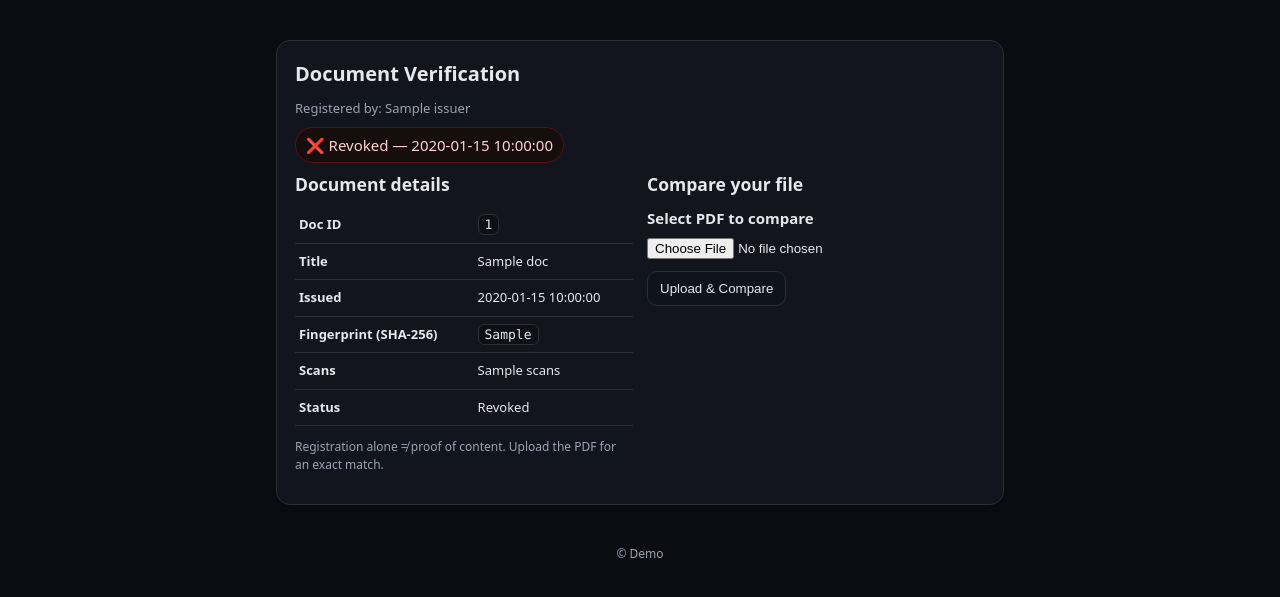
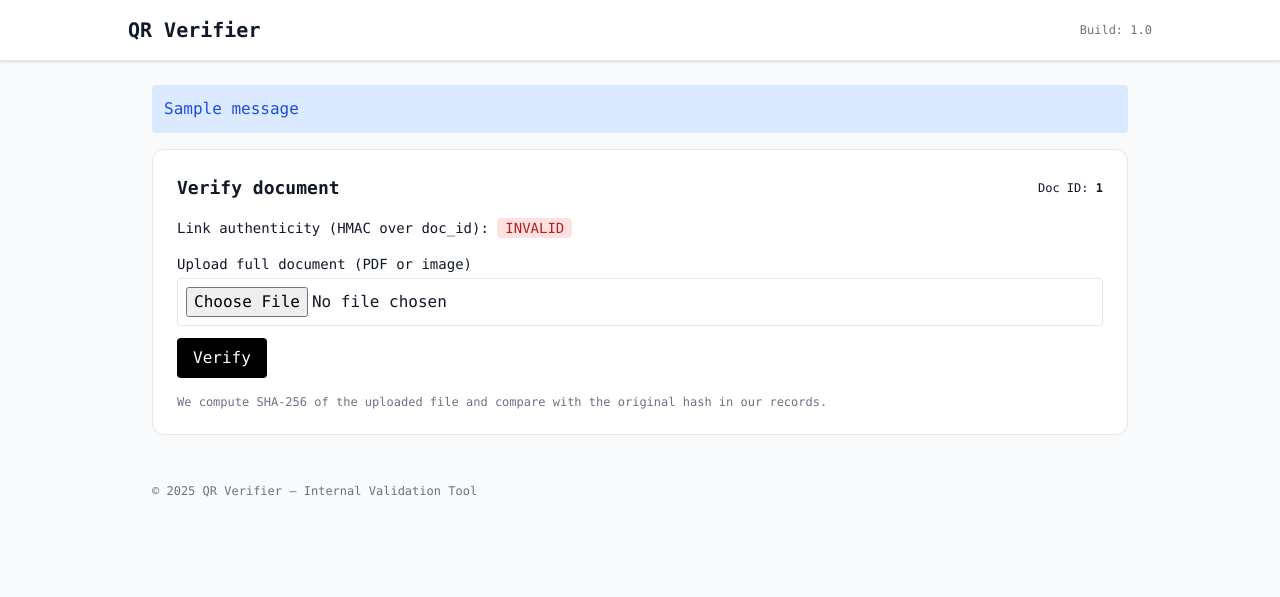
Before and after one commit to lbukovy/QRverify, a Flask app: template templates/verify.html in a window 1280 px wide. Shown: the top 597 px of the page. Run offline with Flask 3, Linux system fonts and the light colour scheme; the template is opened without the code that fills it: most values are stand-ins (such as "Sample title", 1, 10 or a date in 2020); one stand-in notice (Sample message) is shown; some libraries are stand-ins or nearby versions.

Commit message:
Add files via upload
Replace with server-side verification version

```diff
--- a/app.py
+++ b/app.py
@@ -1,83 +1,80 @@
+import os
+import hmac
+import hashlib
+import json
+from flask import Flask, request, render_template, redirect, url_for, flash
+from werkzeug.utils import secure_filename
 
-from flask import Flask, render_template, request
-import json, os, hashlib, datetime, argparse, sys
+# --- Config ---
+HMAC_SECRET = os.getenv("QRV_HMAC_SECRET", "saxo-verify-9f4c2b7a1e84")  # set in Render env var
+DOCS_DB_PATH = os.getenv("QRV_DOCS_DB", "docs_db.json")
+UPLOAD_DIR = os.getenv("QRV_UPLOAD_DIR", "uploads")
+ALLOWED_EXT = {".pdf", ".png", ".jpg", ".jpeg", ".tif", ".tiff"}
 
-APP_ROOT = os.path.dirname(os.path.abspath(__file__))
-DB_PATH = os.path.join(APP_ROOT, "db.json")
+app = Flask(__name__)
+app.config["SECRET_KEY"] = os.getenv("FLASK_SECRET_KEY", "change-me")  # for flash messages
+app.config["MAX_CONTENT_LENGTH"] = 20 * 1024 * 1024  # 20 MB
+os.makedirs(UPLOAD_DIR, exist_ok=True)
 
 def load_db():
-    if not os.path.exists(DB_PATH):
-        return {"issuer":{"name":"Demo Issuer, Ltd.","created_at":datetime.datetime.utcnow().isoformat()+"Z"}, "documents":{}}
-    with open(DB_PATH, "r", encoding="utf-8") as f:
-        return json.load(f)
+    if not os.path.exists(DOCS_DB_PATH):
+        return {}
+    with open(DOCS_DB_PATH, "r", encoding="utf-8") as f:
+        try:
+            return json.load(f)
+        except Exception:
+            return {}
 
-def save_db(data):
-    with open(DB_PATH, "w", encoding="utf-8") as f:
-        json.dump(data, f, indent=2)
-
-def sha256_of(path):
+def sha256_file(path):
     h = hashlib.sha256()
     with open(path, "rb") as f:
         for chunk in iter(lambda: f.read(8192), b""):
             h.update(chunk)
     return h.hexdigest()
 
-def register_pdf(pdf_path, title="Registered Document"):
-    db = load_db()
-    sha = sha256_of(pdf_path)
-    doc_id = "demo-" + sha[:8]
-    db["documents"][doc_id] = {
-        "doc_id": doc_id,
-        "sha256": sha,
-        "issued_at": datetime.datetime.utcnow().isoformat()+"Z",
-        "revoked_at": None,
-        "title": title,
-        "pages": 1,
-        "scans": 0
-    }
-    save_db(db)
-    return doc_id, sha
-
-app = Flask(__name__)
+def verify_hmac(doc_id, sig_hex):
+    expected = hmac.new(HMAC_SECRET.encode("utf-8"), doc_id.encode("utf-8"), hashlib.sha256).hexdigest()
+    # constant-time compare
+    return hmac.compare_digest(expected.lower(), (sig_hex or "").lower()), expected
 
 @app.route("/")
 def index():
+    return render_template("index.html")
+
+@app.route("/verify")
+def verify():
+    # URL format: /verify?id=<DOC_ID>&sig=<HMAC_HEX>
+    doc_id = request.args.get("id", "").strip()
+    sig = request.args.get("sig", "").strip()
+    ok, expected = verify_hmac(doc_id, sig)
+    if not doc_id:
+        flash("Missing parameter 'id'.", "error")
+        return redirect(url_for("index"))
+    return render_template("verify.html", doc_id=doc_id, sig_ok=ok, expected_sig=expected, provided_sig=sig)
+
+@app.route("/verify", methods=["POST"])
+def verify_upload():
+    doc_id = request.form.get("doc_id", "").strip()
+    if "file" not in request.files or not request.files["file"]:
+        flash("No file provided.", "error")
+        return redirect(url_for("verify", id=doc_id, sig=request.form.get("sig","")))
+    file = request.files["file"]
+    filename = secure_filename(file.filename or "")
+    ext = os.path.splitext(filename)[1].lower()
+    if ext not in ALLOWED_EXT:
+        flash(f"Unsupported file type: {ext}", "error")
+        return redirect(url_for("verify", id=doc_id, sig=request.form.get("sig","")))
+    save_path = os.path.join(UPLOAD_DIR, f"{doc_id}_{filename}")
+    file.save(save_path)
+    # Compute SHA256 of uploaded file
+    uploaded_sha = sha256_file(save_path)
     db = load_db()
-    docs = list(db.get("documents", {}).values())
-    return render_template("index.html", docs=docs, issuer=db.get("issuer", {}))
-
-@app.route("/d/<doc_id>", methods=["GET", "POST"])
-def verify(doc_id):
-    db = load_db()
-    doc = db["documents"].get(doc_id)
-    if not doc:
-        return render_template("not_found.html", doc_id=doc_id), 404
-
-    if request.method == "GET":
-        doc["scans"] = int(doc.get("scans", 0)) + 1
-        save_db(db)
-
-    result, uploaded_hash = None, None
-    if request.method == "POST":
-        file = request.files.get("file")
-        if file and file.filename.lower().endswith(".pdf"):
-            content = file.read()
-            uploaded_hash = hashlib.sha256(content).hexdigest()
-            result = "exact" if uploaded_hash.lower() == doc["sha256"].lower() else "mismatch"
-        else:
-            result = "invalid_upload"
-
-    issuer = db.get("issuer", {})
-    return render_template("verify.html", issuer=issuer, doc=doc, result=result, uploaded_hash=uploaded_hash)
+    record = db.get(doc_id)
+    if record and "sha256" in record:
+        match = (uploaded_sha.lower() == record["sha256"].lower())
+    else:
+        match = False
+    return render_template("result.html", doc_id=doc_id, uploaded_sha=uploaded_sha, record=record, match=match, file_name=filename)
 
 if __name__ == "__main__":
-    parser = argparse.ArgumentParser()
-    parser.add_argument("--init", metavar="PDF_PATH", help="Register a PDF into the verifier DB and print its Doc ID.")
-    args = parser.parse_args()
-    if args.init:
-        if not os.path.exists(args.init):
-            print(f"File not found: {args.init}", file=sys.stderr); sys.exit(1)
-        doc_id, sha = register_pdf(args.init, title=os.path.basename(args.init))
-        print(f"Registered.\nDoc ID: {doc_id}\nSHA-256: {sha}")
-    else:
-        app.run(host="0.0.0.0", port=5000)
+    app.run(host="0.0.0.0", port=int(os.getenv("PORT", "5000")), debug=False)
--- a/static/styles.css
+++ b/static/styles.css
@@ -1,11 +1,2 @@
-:root{--ok:#1a7f37;--warn:#b26a00;--bad:#b42318;--bg:#0b0d12;--fg:#e6e8f0;--muted:#9aa3b2;--card:#12151d;--border:#2a2f3a}
-*{box-sizing:border-box}body{margin:0;background:var(--bg);color:var(--fg);font:15px/1.5 system-ui,-apple-system,Segoe UI,Roboto,Inter,"Helvetica Neue",Arial,"Noto Sans"}
-.container{max-width:760px;margin:40px auto;padding:0 16px}.card{background:var(--card);border:1px solid var(--border);border-radius:14px;padding:18px;box-shadow:0 4px 16px rgba(0,0,0,.25)}
-h1,h2,h3{margin:0 0 10px 0}h1{font-size:20px}.meta{color:var(--muted);font-size:13px;margin-top:6px}
-.badge{display:inline-flex;align-items:center;gap:8px;padding:6px 10px;border-radius:999px;border:1px solid var(--border);background:#0f131b;margin:8px 0}
-.badge.ok{border-color:#194f2c;color:#c9f4d1;background:#0f1a14}.badge.warn{border-color:#5a3b00;color:#ffe2ad;background:#1a1303}.badge.bad{border-color:#5a1010;color:#ffd1d1;background:#160d0d}
-.row{display:flex;gap:14px;flex-wrap:wrap}.col{flex:1 1 260px}label{display:block;font-weight:600;margin-top:8px}
-input[type=file]{display:block;margin:8px 0 12px 0}button{border:1px solid var(--border);background:#0f131b;color:#e6e8f0;padding:9px 12px;border-radius:10px;cursor:pointer}button:hover{filter:brightness(1.1)}
-.table{width:100%;border-collapse:collapse;margin-top:8px}.table td,.table th{border-bottom:1px solid var(--border);padding:8px 4px;text-align:left;font-size:13px}
-.small{font-size:12px;color:var(--muted)}.footer{margin-top:18px;color:var(--muted);font-size:12px;text-align:center}
-.code{font-family:ui-monospace,SFMono-Regular,Menlo,Monaco,Consolas,"Liberation Mono",monospace;background:#0d1117;padding:2px 6px;border-radius:6px;border:1px solid var(--border)}
+/* Minimal styles; Tailwind provides most of the UI */
+code { background: #f5f7fb; padding: 2px 6px; border-radius: 6px; }
--- /dev/null
+++ b/templates/layout.html
@@ -0,0 +1,33 @@
+<!doctype html>
+<html lang="en">
+<head>
+  <meta charset="utf-8">
+  <meta name="viewport" content="width=device-width, initial-scale=1">
+  <title>{{ title or 'QR Verifier' }}</title>
+  <link rel="stylesheet" href="{{ url_for('static', filename='styles.css') }}">
+  <script src="https://cdn.tailwindcss.com"></script>
+</head>
+<body class="bg-gray-50 text-gray-900 font-mono">
+  <header class="p-4 border-b bg-white shadow">
+    <div class="max-w-5xl mx-auto flex items-center justify-between">
+      <a href="{{ url_for('index') }}" class="text-xl font-bold">QR Verifier</a>
+      <span class="text-xs text-gray-500">Build: 1.0</span>
+    </div>
+  </header>
+  <main class="max-w-5xl mx-auto p-6">
+    {% with messages = get_flashed_messages(with_categories=true) %}
+      {% if messages %}
+        <div class="space-y-2 mb-4">
+        {% for category, message in messages %}
+          <div class="p-3 rounded {{ 'bg-red-100 text-red-700' if category=='error' else 'bg-blue-100 text-blue-700' }}">{{ message }}</div>
+        {% endfor %}
+        </div>
+      {% endif %}
+    {% endwith %}
+    {% block content %}{% endblock %}
+  </main>
+  <footer class="max-w-5xl mx-auto p-6 text-xs text-gray-500">
+    © 2025 QR Verifier — Internal Validation Tool
+  </footer>
+</body>
+</html>
--- a/templates/verify.html
+++ b/templates/verify.html
@@ -1,49 +1,31 @@
-<!doctype html><html><head>
-<meta charset="utf-8"><meta name="viewport" content="width=device-width, initial-scale=1">
-<link rel="stylesheet" href="{{ url_for('static', filename='styles.css') }}">
-<title>Verify Document</title></head><body>
-<div class="container"><div class="card">
-  <h1>Document Verification</h1>
-  <div class="meta">Registered by: {{ issuer.name if issuer and issuer.name else "Unknown Issuer" }}</div>
-  {% if doc.revoked_at %}
-    <div class="badge bad">❌ Revoked — {{ doc.revoked_at }}</div>
-  {% else %}
-    <div class="badge ok">✅ Record found — Registered document</div>
-  {% endif %}
+{% extends 'layout.html' %}
+{% block content %}
+<div class="bg-white border rounded-xl p-6 space-y-4">
+  <div class="flex items-center justify-between">
+    <h1 class="text-lg font-semibold">Verify document</h1>
+    <div class="text-xs">Doc ID: <span class="font-semibold">{{ doc_id }}</span></div>
+  </div>
 
-  <div class="row">
-    <div class="col">
-      <h3>Document details</h3>
-      <table class="table">
-        <tr><th>Doc ID</th><td><span class="code">{{ doc.doc_id }}</span></td></tr>
-        <tr><th>Title</th><td>{{ doc.title }}</td></tr>
-        <tr><th>Issued</th><td>{{ doc.issued_at }}</td></tr>
-        <tr><th>Fingerprint (SHA-256)</th><td><span class="code">{{ doc.sha256 }}</span></td></tr>
-        <tr><th>Scans</th><td>{{ doc.scans }}</td></tr>
-        <tr><th>Status</th><td>{% if doc.revoked_at %}Revoked{% else %}Active{% endif %}</td></tr>
-      </table>
-      <p class="small">Registration alone ≠ proof of content. Upload the PDF for an exact match.</p>
-    </div>
-    <div class="col">
-      <h3>Compare your file</h3>
-      <form method="post" enctype="multipart/form-data">
-        <label>Select PDF to compare</label>
-        <input type="file" name="file" accept="application/pdf" required>
-        <button type="submit">Upload & Compare</button>
-      </form>
-      {% if result %}
-        {% if result == "exact" %}
-          <div class="badge ok">✅ Authentic — Exact match</div>
-          <p class="small">The uploaded file matches the registered fingerprint.</p>
-        {% elif result == "mismatch" %}
-          <div class="badge bad">❌ Content mismatch</div>
-          <p class="small">Uploaded SHA-256: <span class="code">{{ uploaded_hash }}</span></p>
-          <p class="small">Registered SHA-256: <span class="code">{{ doc.sha256 }}</span></p>
-        {% elif result == "invalid_upload" %}
-          <div class="badge warn">⚠️ Invalid upload</div>
-          <p class="small">Please upload a PDF document.</p>
-        {% endif %}
+  <div class="text-sm">
+    <div>Link authenticity (HMAC over doc_id):
+      {% if sig_ok %}
+        <span class="px-2 py-0.5 rounded bg-green-100 text-green-700">OK</span>
+      {% else %}
+        <span class="px-2 py-0.5 rounded bg-red-100 text-red-700">INVALID</span>
       {% endif %}
     </div>
   </div>
-</div></div><div class="footer">© Demo</div></body></html>
+
+  <form action="{{ url_for('verify_upload') }}" method="post" enctype="multipart/form-data" class="space-y-3">
+    <input type="hidden" name="doc_id" value="{{ doc_id }}">
+    <input type="hidden" name="sig" value="{{ request.args.get('sig','') }}">
+    <div>
+      <label class="block text-sm font-medium mb-1">Upload full document (PDF or image)</label>
+      <input type="file" name="file" accept=".pdf,image/*" class="border rounded w-full p-2">
+    </div>
+    <button class="px-4 py-2 rounded bg-black text-white">Verify</button>
+  </form>
+
+  <p class="text-xs text-gray-500">We compute SHA-256 of the uploaded file and compare with the original hash in our records.</p>
+</div>
+{% endblock %}
```
Also changed, not shown: docs_db.json (added, +8 -0 lines), requirements.txt (+2 -7 lines), templates/index.html (+12 -82 lines), templates/result.html (added, +38 -0 lines), tools/compute_hash.py (added, +18 -0 lines), README.md, 1 other file.
